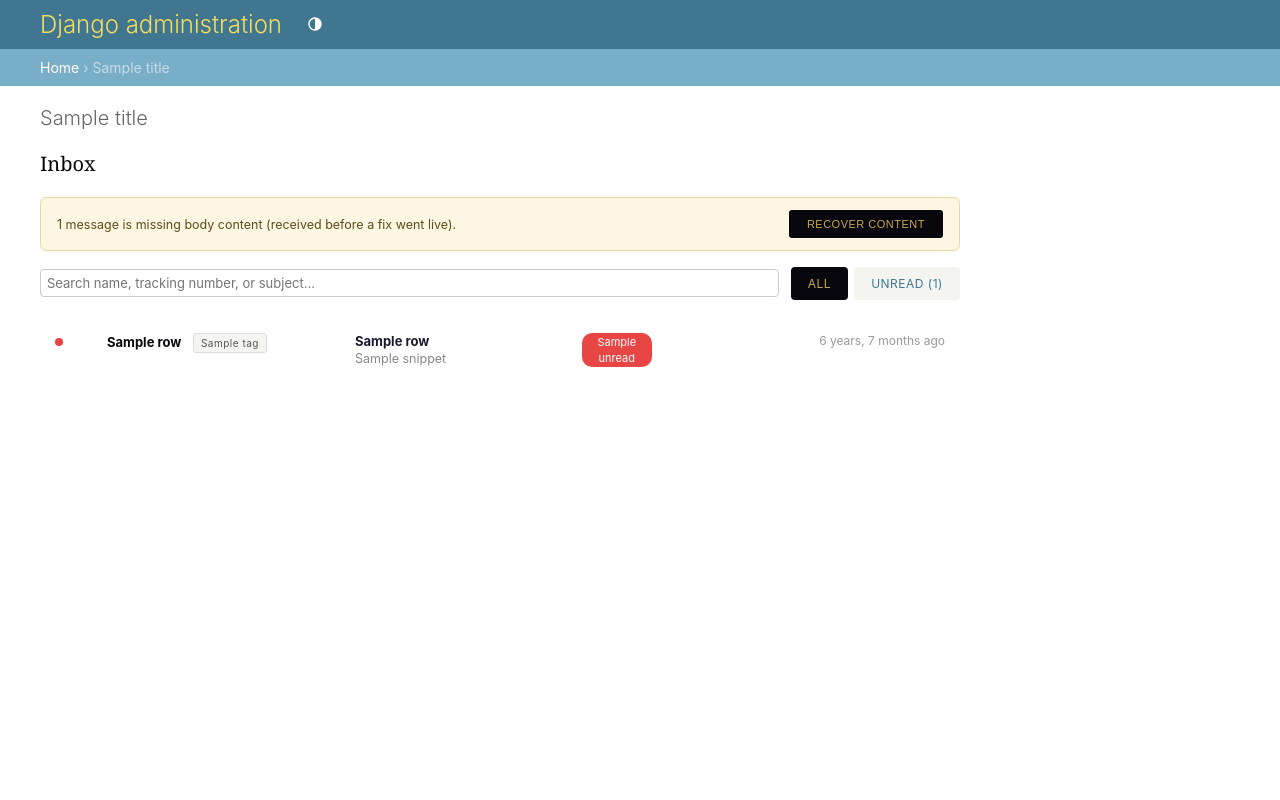
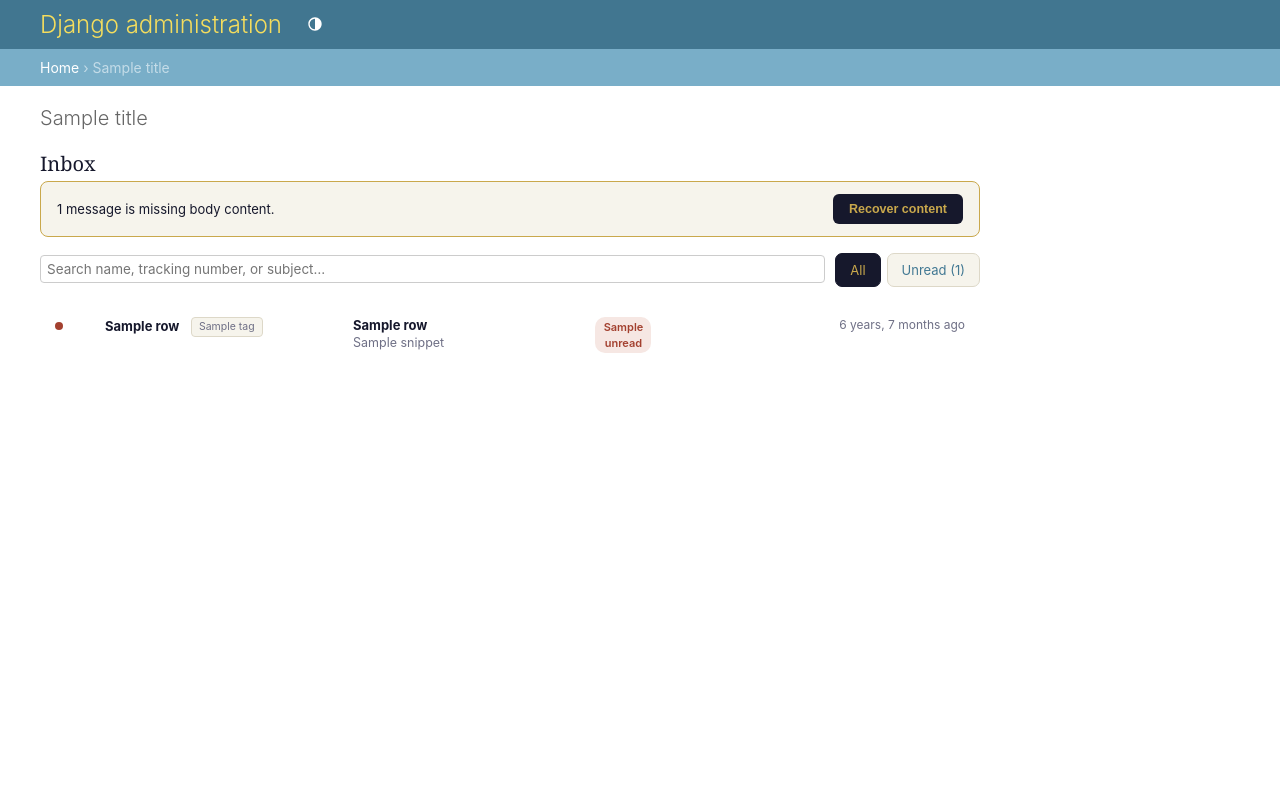
Before and after one commit to KvngToon/vossandthornellp, a Django app: template tracking/templates/admin/tracking/inbox.html in a window 1280 px wide. Run offline with Django 4.2, Linux system fonts and the light colour scheme; the template is opened without the code that fills it: most values are stand-ins (such as "Sample title", 1, 10 or a date in 2020).

Commit message:
Redesign the Inbox with a distinct visual identity and fix thread scroll
The conversation thread previously required manually scrolling down to
see the latest message on every load — it now auto-scrolls to the
bottom on open, which was the actual bug behind "mails going down and
I have to scroll."

Also a full visual pass on both Inbox pages, not just a patch:
- New token system (warm-stone paper, indigo-navy ink, the existing
  brand gold used sparingly) instead of the generic near-black/cream
  combination everything had drifted into.
- Dropped repeated uppercase-eyebrow labels and arrow-suffixed link text
  that had crept in across every element.
- Replaced the emoji paperclip icon with an inline SVG.
- Unread state now has a screen-reader-only "Unread" label alongside
  the color dot, not color alone.
- Visible focus-visible outlines on all interactive elements, and
  prefers-reduced-motion is respected.
- Full-row click targets on the Inbox list via a proper anchor overlay
  instead of a non-keyboard-accessible tr onclick handler.

No backend/behavior changes — verified replies, attachments, and the
link-to-shipment flow all still work against the new markup.

Co-Authored-By: Claude Sonnet 5 <noreply@anthropic.com>

```diff
--- a/tracking/templates/admin/tracking/inbox.html
+++ b/tracking/templates/admin/tracking/inbox.html
@@ -2,125 +2,169 @@
 
 {% block extrahead %}
 <style>
-  .vt-inbox-page { max-width: 920px; }
-  .vt-inbox-page h1 {
-    font-family: Georgia, serif;
+  :root {
+    --vt-paper: #efece3;
+    --vt-panel: #f6f4ec;
+    --vt-ink: #16182c;
+    --vt-ink-soft: #262a46;
+    --vt-muted: #6f7086;
+    --vt-line: #ddd8c8;
+    --vt-gold: #c9a84c;
+    --vt-gold-deep: #93762f;
+    --vt-rust: #a3402f;
+    --vt-rust-bg: #f6e7e3;
+  }
+  @media (prefers-reduced-motion: reduce) {
+    .vt-page * { transition: none !important; }
+  }
+
+  .vt-page { max-width: 940px; }
+  .vt-page a:focus-visible,
+  .vt-page button:focus-visible,
+  .vt-page input:focus-visible {
+    outline: 2px solid var(--vt-gold-deep);
+    outline-offset: 2px;
+  }
+
+  .vt-page h1 {
+    font-family: Georgia, 'Times New Roman', serif;
     font-weight: normal;
-    color: #07070d;
+    color: var(--vt-ink);
+    margin-bottom: 4px;
   }
+
+  .vt-recover {
+    display: flex;
+    align-items: center;
+    justify-content: space-between;
+    gap: 14px;
+    padding: 12px 16px;
+    margin-bottom: 16px;
+    background: var(--vt-panel);
+    border: 1px solid var(--vt-gold);
+    border-radius: 8px;
+    font-size: 13px;
+    color: var(--vt-ink);
+  }
+  .vt-recover button {
+    background: var(--vt-ink);
+    color: var(--vt-gold);
+    border: none;
+    padding: 8px 16px;
+    border-radius: 6px;
+    font-size: 12.5px;
+    font-weight: 600;
+    cursor: pointer;
+    white-space: nowrap;
+  }
+  .vt-recover button:hover { background: var(--vt-ink-soft); }
 
   .vt-toolbar {
     display: flex;
     align-items: center;
-    gap: 12px;
-    margin: 4px 0 18px;
+    gap: 10px;
+    margin: 4px 0 16px;
     flex-wrap: wrap;
   }
   .vt-search {
     flex: 1 1 260px;
     padding: 9px 14px;
-    border: 1px solid #ddd;
-    border-radius: 4px;
-    font-size: 13px;
+    border: 1px solid var(--vt-line);
+    border-radius: 7px;
+    font-size: 13.5px;
+    background: #fff;
   }
   .vt-tabs { display: flex; gap: 6px; }
   .vt-tab {
-    padding: 8px 16px;
-    border-radius: 4px;
-    font-size: 12px;
-    letter-spacing: .5px;
-    text-transform: uppercase;
+    padding: 8px 14px;
+    border-radius: 7px;
+    font-size: 13px;
     text-decoration: none;
-    color: #55556a;
-    background: #f4f4f0;
-    border: 1px solid transparent;
+    color: var(--vt-muted);
+    background: var(--vt-panel);
+    border: 1px solid var(--vt-line);
   }
-  .vt-tab.active { background: #07070d; color: #c9a84c; }
+  .vt-tab.active { background: var(--vt-ink); color: var(--vt-gold); border-color: var(--vt-ink); }
 
-  .vt-inbox-list {
+  .vt-list {
     border-collapse: collapse;
     width: 100%;
     background: #fff;
-    border: 1px solid #eee;
-    border-radius: 6px;
+    border: 1px solid var(--vt-line);
+    border-radius: 10px;
     overflow: hidden;
   }
-  .vt-inbox-list tr { border-bottom: 1px solid #f0f0ec; cursor: pointer; }
-  .vt-inbox-list tr:last-child { border-bottom: none; }
-  .vt-inbox-list tr:hover { background: #f7f7f2; }
-  .vt-inbox-list td { padding: 14px 14px; vertical-align: top; }
-  .vt-inbox-list a { display: block; color: inherit; text-decoration: none; }
+  .vt-list tr { border-bottom: 1px solid var(--vt-panel); position: relative; }
+  .vt-list tr:last-child { border-bottom: none; }
+  .vt-list tr:hover { background: var(--vt-panel); }
+  .vt-list td { padding: 13px 14px; vertical-align: top; }
+  .vt-list a { color: inherit; text-decoration: none; }
+  .vt-row-link::after {
+    content: '';
+    position: absolute;
+    inset: 0;
+  }
 
-  .vt-unread-dot {
+  .vt-unread-marker {
     display: inline-block;
     width: 8px;
     height: 8px;
     border-radius: 50%;
-    background: #e84545;
+    background: var(--vt-rust);
   }
   .vt-unread-count {
     display: inline-block;
-    min-width: 18px;
-    padding: 1px 6px;
-    background: #e84545;
-    color: #fff;
+    min-width: 20px;
+    padding: 2px 7px;
+    background: var(--vt-rust-bg);
+    color: var(--vt-rust);
     border-radius: 10px;
     font-size: 11px;
+    font-weight: 600;
     text-align: center;
   }
-  .vt-row-strong { font-weight: 700; color: #07070d; }
-  .vt-shipment-tag {
+  .vt-strong { font-weight: 700; color: var(--vt-ink); }
+  .vt-tag {
     display: inline-block;
     margin-left: 8px;
     padding: 1px 7px;
-    background: #f4f4f0;
-    border: 1px solid #ddd;
-    border-radius: 3px;
-    font-size: 10px;
-    letter-spacing: .5px;
-    color: #555;
+    background: var(--vt-panel);
+    border: 1px solid var(--vt-line);
+    border-radius: 4px;
+    font-size: 10.5px;
+    color: var(--vt-muted);
     vertical-align: middle;
   }
-  .vt-subject { color: #1a1a2e; }
-  .vt-snippet { color: #888; font-size: 12.5px; margin-top: 2px; }
-  .vt-time { color: #999; font-size: 12px; white-space: nowrap; text-align: right; }
-  .vt-empty { color: #888; font-style: italic; padding: 30px; text-align: center; background: #fff; border: 1px dashed #ddd; border-radius: 6px; }
-  .vt-backfill-banner {
-    display: flex;
-    align-items: center;
-    justify-content: space-between;
-    gap: 12px;
-    padding: 12px 16px;
-    margin-bottom: 16px;
-    background: #fdf6e3;
-    border: 1px solid #e8d9a0;
-    border-radius: 6px;
-    font-size: 12.5px;
-    color: #5c4d1a;
+  .vt-subject { color: var(--vt-ink); }
+  .vt-snippet { color: var(--vt-muted); font-size: 12.5px; margin-top: 2px; }
+  .vt-time { color: var(--vt-muted); font-size: 12px; white-space: nowrap; text-align: right; }
+  .vt-empty {
+    color: var(--vt-muted);
+    font-size: 13.5px;
+    padding: 40px;
+    text-align: center;
+    background: #fff;
+    border: 1px dashed var(--vt-line);
+    border-radius: 10px;
   }
-  .vt-backfill-banner button {
-    background: #07070d;
-    color: #c9a84c;
-    border: none;
-    padding: 8px 18px;
-    border-radius: 3px;
-    letter-spacing: .5px;
-    text-transform: uppercase;
-    font-size: 11px;
-    cursor: pointer;
-    white-space: nowrap;
+  .vt-sr-only {
+    position: absolute;
+    width: 1px; height: 1px;
+    padding: 0; margin: -1px;
+    overflow: hidden;
+    clip: rect(0,0,0,0);
+    white-space: nowrap; border: 0;
   }
-  .vt-backfill-banner button:hover { background: #1a1a2e; }
 </style>
 {% endblock %}
 
 {% block content %}
-<div class="vt-inbox-page">
+<div class="vt-page">
   <h1>Inbox</h1>
 
   {% if empty_count %}
-  <div class="vt-backfill-banner">
-    <span>{{ empty_count }} message{{ empty_count|pluralize }} {{ empty_count|pluralize:"is,are" }} missing body content (received before a fix went live).</span>
+  <div class="vt-recover">
+    <span>{{ empty_count }} message{{ empty_count|pluralize }} {{ empty_count|pluralize:"is,are" }} missing body content.</span>
     <form method="post" action="{% url 'admin:tracking_inbox_backfill' %}">
       {% csrf_token %}
       <button type="submit">Recover content</button>
@@ -129,8 +173,9 @@
   {% endif %}
 
   <div class="vt-toolbar">
-    <form method="get" style="flex:1 1 260px;display:flex;">
-      <input class="vt-search" type="text" name="q" value="{{ query }}" placeholder="Search name, tracking number, or subject…">
+    <form method="get" style="flex:1 1 260px;display:flex;" role="search">
+      <label for="vt-search-input" class="vt-sr-only">Search conversations</label>
+      <input id="vt-search-input" class="vt-search" type="text" name="q" value="{{ query }}" placeholder="Search name, tracking number, or subject…">
       {% if only_unread %}<input type="hidden" name="filter" value="unread">{% endif %}
     </form>
     <div class="vt-tabs">
@@ -142,23 +187,23 @@
   </div>
 
   {% if rows %}
-  <table class="vt-inbox-list">
+  <table class="vt-list">
     {% for row in rows %}
-    <tr onclick="window.location='{{ row.url }}'">
-      <td style="width:24px;">{% if row.unread %}<span class="vt-unread-dot"></span>{% endif %}</td>
+    <tr>
+      <td style="width:22px;">
+        {% if row.unread %}<span class="vt-unread-marker" aria-hidden="true"></span><span class="vt-sr-only">Unread</span>{% endif %}
+      </td>
       <td style="width:220px;">
-        <a href="{{ row.url }}">
-          <span class="{% if row.unread %}vt-row-strong{% endif %}">{{ row.title }}</span>
-          {% if row.tag %}<span class="vt-shipment-tag">{{ row.tag }}</span>{% endif %}
+        <a href="{{ row.url }}" class="vt-row-link">
+          <span class="{% if row.unread %}vt-strong{% endif %}">{{ row.title }}</span>
         </a>
+        {% if row.tag %}<span class="vt-tag">{{ row.tag }}</span>{% endif %}
       </td>
       <td>
-        <a href="{{ row.url }}">
-          <span class="vt-subject {% if row.unread %}vt-row-strong{% endif %}">{{ row.subject|default:"(no subject)" }}</span>
-          <div class="vt-snippet">{{ row.snippet }}</div>
-        </a>
+        <span class="vt-subject {% if row.unread %}vt-strong{% endif %}">{{ row.subject|default:"(no subject)" }}</span>
+        <div class="vt-snippet">{{ row.snippet }}</div>
       </td>
-      <td style="width:70px;">{% if row.unread %}<span class="vt-unread-count">{{ row.unread }}</span>{% endif %}</td>
+      <td style="width:56px;">{% if row.unread %}<span class="vt-unread-count">{{ row.unread }}</span>{% endif %}</td>
       <td class="vt-time">{{ row.last_at|timesince }} ago</td>
     </tr>
     {% endfor %}
```
Also changed, not shown: tracking/templates/admin/tracking/inbox_conversation.html (+234 -164 lines).
